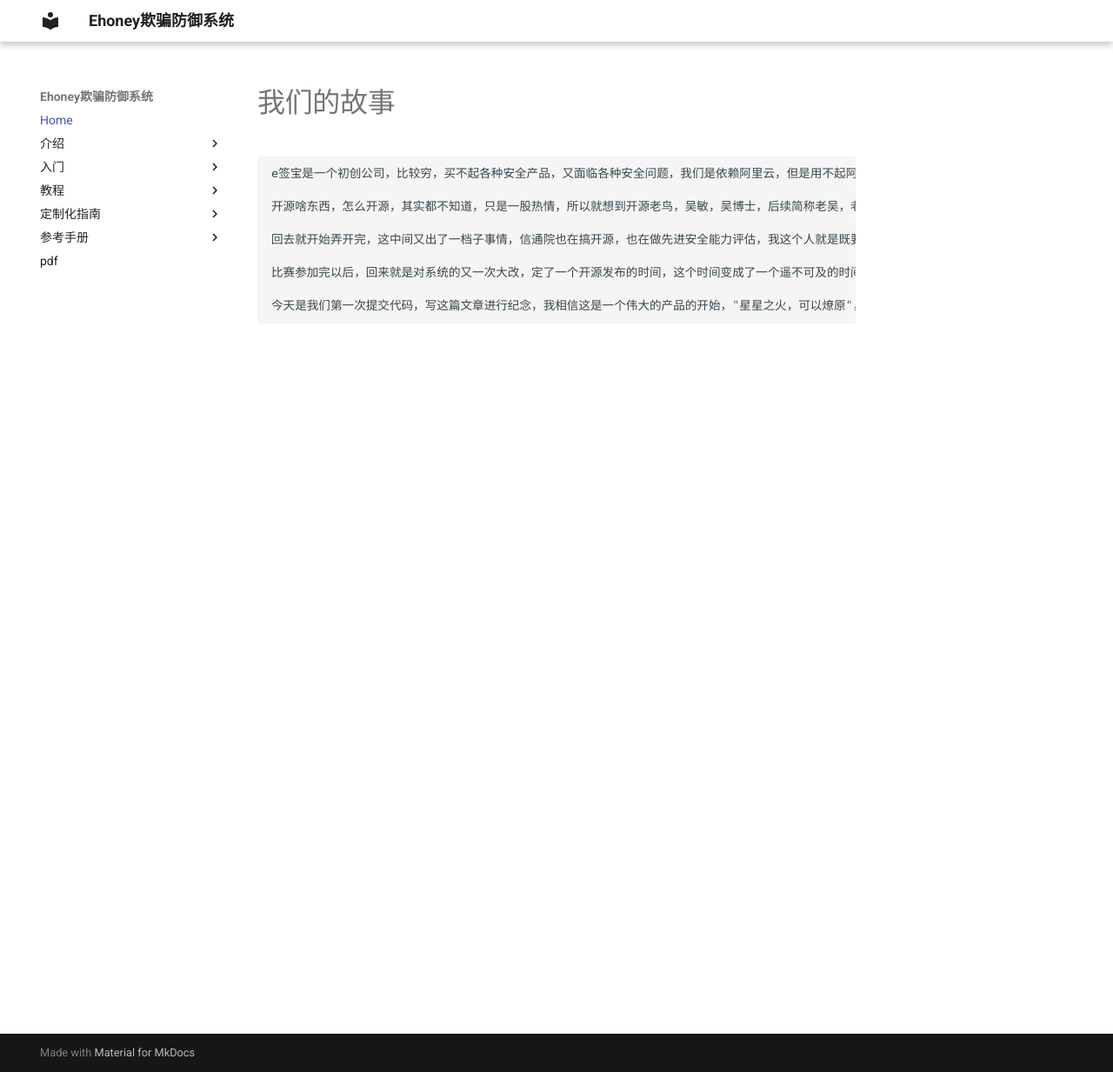
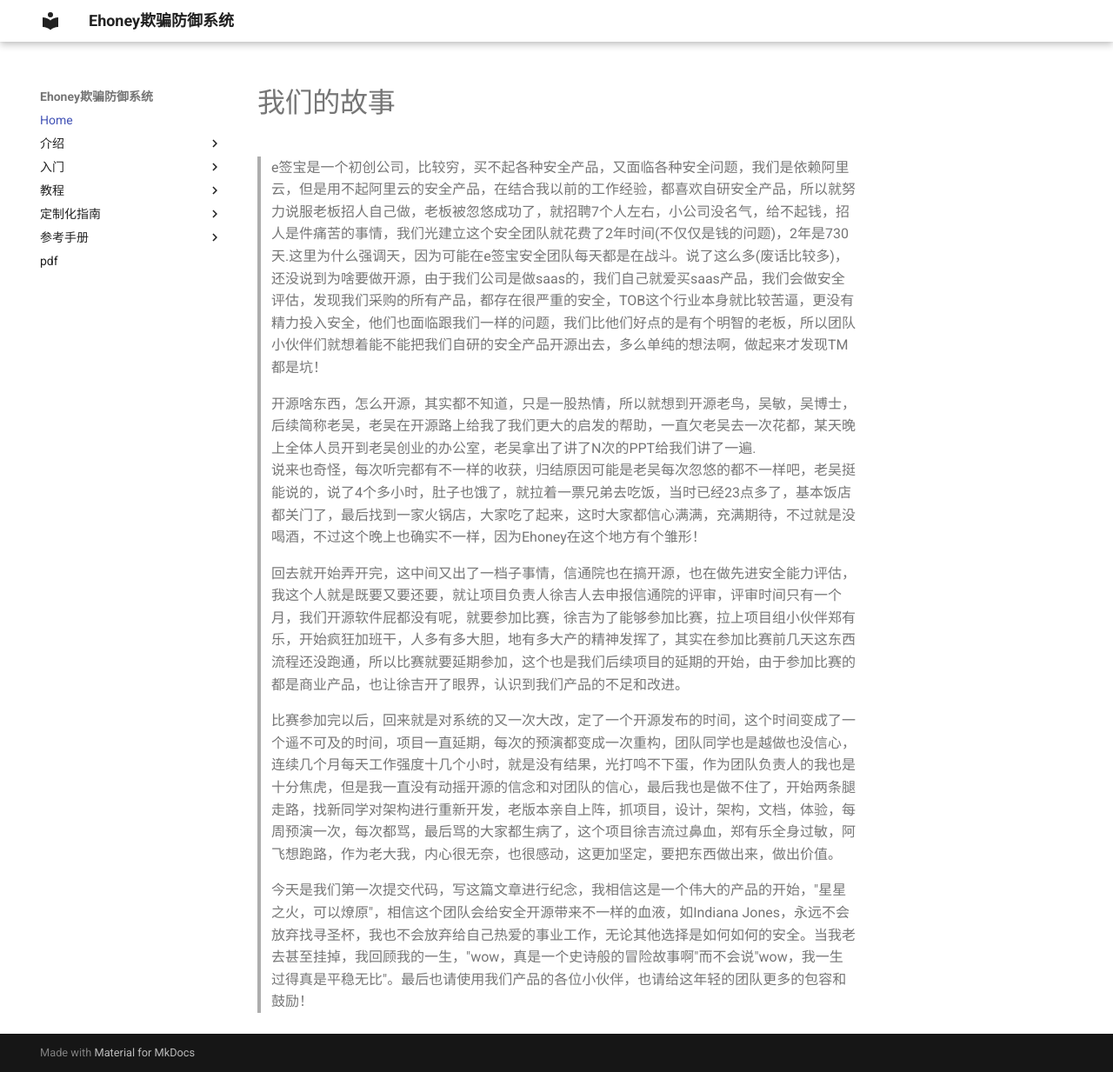
Before and after one commit to seccome/Ehoney, an MkDocs documentation site: the page built from doc/README.md, in a window 1280 px wide and 1233 px high. Shown: the whole window at 87% size. Built offline with MkDocs 1.6.1 and Material for MkDocs 9.7.7, drawn with Linux system fonts in a browser that asks for light colours.

```diff
--- a/doc/README.md
+++ b/doc/README.md
@@ -1,11 +1,11 @@
 # 我们的故事
 
-    e签宝是一个初创公司，比较穷，买不起各种安全产品，又面临各种安全问题，我们是依赖阿里云，但是用不起阿里云的安全产品，在结合我以前的工作经验，都喜欢自研安全产品，所以就努力说服老板招人自己做，老板被忽悠成功了，就招聘7个人左右，小公司没名气，给不起钱，招人是件痛苦的事情，我们光建立这个安全团队就花费了2年时间(不仅仅是钱的问题)，2年是730天.这里为什么强调天，因为可能在e签宝安全团队每天都是在战斗。说了这么多(废话比较多)，还没说到为啥要做开源，由于我们公司是做saas的，我们自己就爱买saas产品，我们会做安全评估，发现我们采购的所有产品，都存在很严重的安全，TOB这个行业本身就比较苦逼，更没有精力投入安全，他们也面临跟我们一样的问题，我们比他们好点的是有个明智的老板，所以团队小伙伴们就想着能不能把我们自研的安全产品开源出去，多么单纯的想法啊，做起来才发现TM都是坑！
+> e签宝是一个初创公司，比较穷，买不起各种安全产品，又面临各种安全问题，我们是依赖阿里云，但是用不起阿里云的安全产品，在结合我以前的工作经验，都喜欢自研安全产品，所以就努力说服老板招人自己做，老板被忽悠成功了，就招聘7个人左右，小公司没名气，给不起钱，招人是件痛苦的事情，我们光建立这个安全团队就花费了2年时间(不仅仅是钱的问题)，2年是730天.这里为什么强调天，因为可能在e签宝安全团队每天都是在战斗。说了这么多(废话比较多)，还没说到为啥要做开源，由于我们公司是做saas的，我们自己就爱买saas产品，我们会做安全评估，发现我们采购的所有产品，都存在很严重的安全，TOB这个行业本身就比较苦逼，更没有精力投入安全，他们也面临跟我们一样的问题，我们比他们好点的是有个明智的老板，所以团队小伙伴们就想着能不能把我们自研的安全产品开源出去，多么单纯的想法啊，做起来才发现TM都是坑！
 
-    开源啥东西，怎么开源，其实都不知道，只是一股热情，所以就想到开源老鸟，吴敏，吴博士，后续简称老吴，老吴在开源路上给我了我们更大的启发的帮助，一直欠老吴去一次花都，某天晚上全体人员开到老吴创业的办公室，老吴拿出了讲了N次的PPT给我们讲了一遍.<br>说来也奇怪，每次听完都有不一样的收获，归结原因可能是老吴每次忽悠的都不一样吧，老吴挺能说的，说了4个多小时，肚子也饿了，就拉着一票兄弟去吃饭，当时已经23点多了，基本饭店都关门了，最后找到一家火锅店，大家吃了起来，这时大家都信心满满，充满期待，不过就是没喝酒，不过这个晚上也确实不一样，因为Ehoney在这个地方有个雏形！
+ > 开源啥东西，怎么开源，其实都不知道，只是一股热情，所以就想到开源老鸟，吴敏，吴博士，后续简称老吴，老吴在开源路上给我了我们更大的启发的帮助，一直欠老吴去一次花都，某天晚上全体人员开到老吴创业的办公室，老吴拿出了讲了N次的PPT给我们讲了一遍.<br>说来也奇怪，每次听完都有不一样的收获，归结原因可能是老吴每次忽悠的都不一样吧，老吴挺能说的，说了4个多小时，肚子也饿了，就拉着一票兄弟去吃饭，当时已经23点多了，基本饭店都关门了，最后找到一家火锅店，大家吃了起来，这时大家都信心满满，充满期待，不过就是没喝酒，不过这个晚上也确实不一样，因为Ehoney在这个地方有个雏形！
 
-    回去就开始弄开完，这中间又出了一档子事情，信通院也在搞开源，也在做先进安全能力评估，我这个人就是既要又要还要，就让项目负责人徐吉人去申报信通院的评审，评审时间只有一个月，我们开源软件屁都没有呢，就要参加比赛，徐吉为了能够参加比赛，拉上项目组小伙伴郑有乐，开始疯狂加班干，人多有多大胆，地有多大产的精神发挥了，其实在参加比赛前几天这东西流程还没跑通，所以比赛就要延期参加，这个也是我们后续项目的延期的开始，由于参加比赛的都是商业产品，也让徐吉开了眼界，认识到我们产品的不足和改进。
+> 回去就开始弄开完，这中间又出了一档子事情，信通院也在搞开源，也在做先进安全能力评估，我这个人就是既要又要还要，就让项目负责人徐吉人去申报信通院的评审，评审时间只有一个月，我们开源软件屁都没有呢，就要参加比赛，徐吉为了能够参加比赛，拉上项目组小伙伴郑有乐，开始疯狂加班干，人多有多大胆，地有多大产的精神发挥了，其实在参加比赛前几天这东西流程还没跑通，所以比赛就要延期参加，这个也是我们后续项目的延期的开始，由于参加比赛的都是商业产品，也让徐吉开了眼界，认识到我们产品的不足和改进。
 
-    比赛参加完以后，回来就是对系统的又一次大改，定了一个开源发布的时间，这个时间变成了一个遥不可及的时间，项目一直延期，每次的预演都变成一次重构，团队同学也是越做也没信心，连续几个月每天工作强度十几个小时，就是没有结果，光打鸣不下蛋，作为团队负责人的我也是十分焦虎，但是我一直没有动摇开源的信念和对团队的信心，最后我也是做不住了，开始两条腿走路，找新同学对架构进行重新开发，老版本亲自上阵，抓项目，设计，架构，文档，体验，每周预演一次，每次都骂，最后骂的大家都生病了，这个项目徐吉流过鼻血，郑有乐全身过敏，阿飞想跑路，作为老大我，内心很无奈，也很感动，这更加坚定，要把东西做出来，做出价值。
+> 比赛参加完以后，回来就是对系统的又一次大改，定了一个开源发布的时间，这个时间变成了一个遥不可及的时间，项目一直延期，每次的预演都变成一次重构，团队同学也是越做也没信心，连续几个月每天工作强度十几个小时，就是没有结果，光打鸣不下蛋，作为团队负责人的我也是十分焦虎，但是我一直没有动摇开源的信念和对团队的信心，最后我也是做不住了，开始两条腿走路，找新同学对架构进行重新开发，老版本亲自上阵，抓项目，设计，架构，文档，体验，每周预演一次，每次都骂，最后骂的大家都生病了，这个项目徐吉流过鼻血，郑有乐全身过敏，阿飞想跑路，作为老大我，内心很无奈，也很感动，这更加坚定，要把东西做出来，做出价值。
 
-    今天是我们第一次提交代码，写这篇文章进行纪念，我相信这是一个伟大的产品的开始，"星星之火，可以燎原"，相信这个团队会给安全开源带来不一样的血液，如Indiana Jones，永远不会放弃找寻圣杯，我也不会放弃给自己热爱的事业工作，无论其他选择是如何如何的安全。当我老去甚至挂掉，我回顾我的一生，"wow，真是一个史诗般的冒险故事啊"而不会说"wow，我一生过得真是平稳无比"。最后也请使用我们产品的各位小伙伴，也请给这年轻的团队更多的包容和鼓励！
+> 今天是我们第一次提交代码，写这篇文章进行纪念，我相信这是一个伟大的产品的开始，"星星之火，可以燎原"，相信这个团队会给安全开源带来不一样的血液，如Indiana Jones，永远不会放弃找寻圣杯，我也不会放弃给自己热爱的事业工作，无论其他选择是如何如何的安全。当我老去甚至挂掉，我回顾我的一生，"wow，真是一个史诗般的冒险故事啊"而不会说"wow，我一生过得真是平稳无比"。最后也请使用我们产品的各位小伙伴，也请给这年轻的团队更多的包容和鼓励！
```
